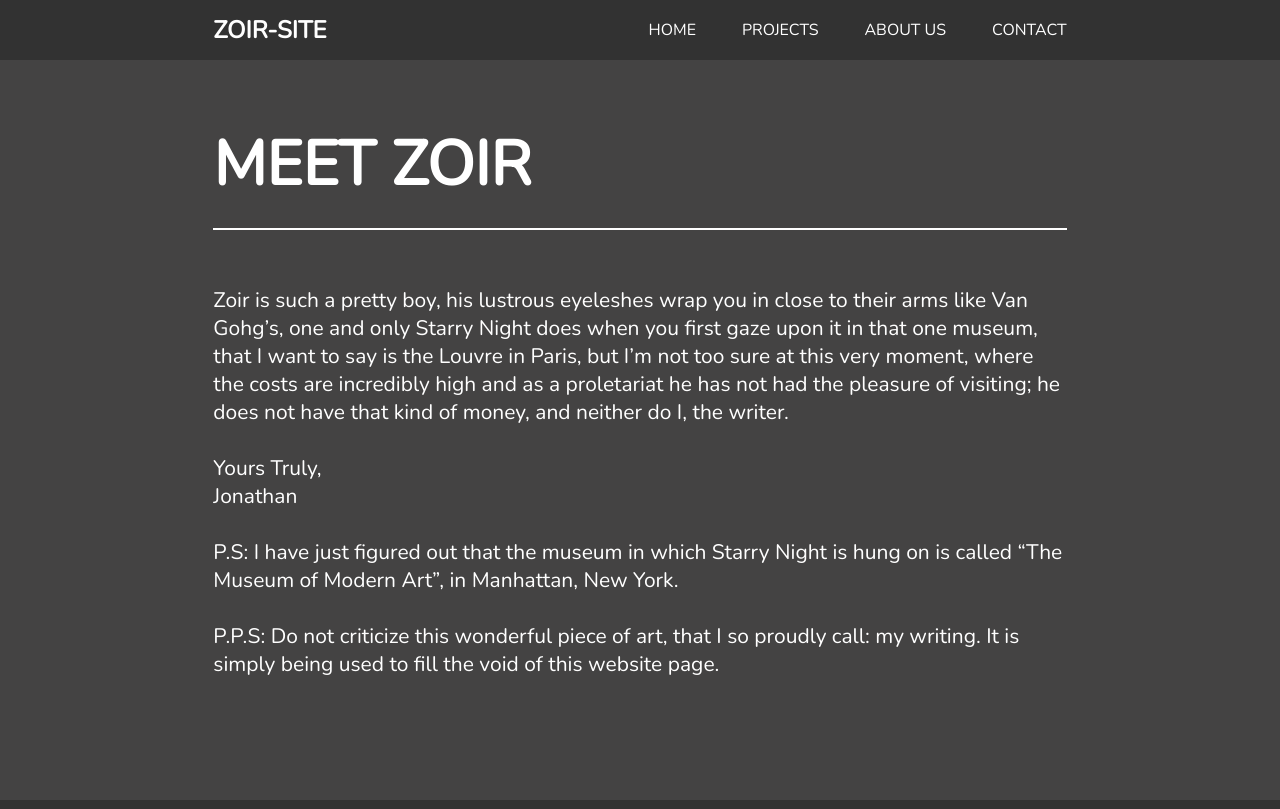
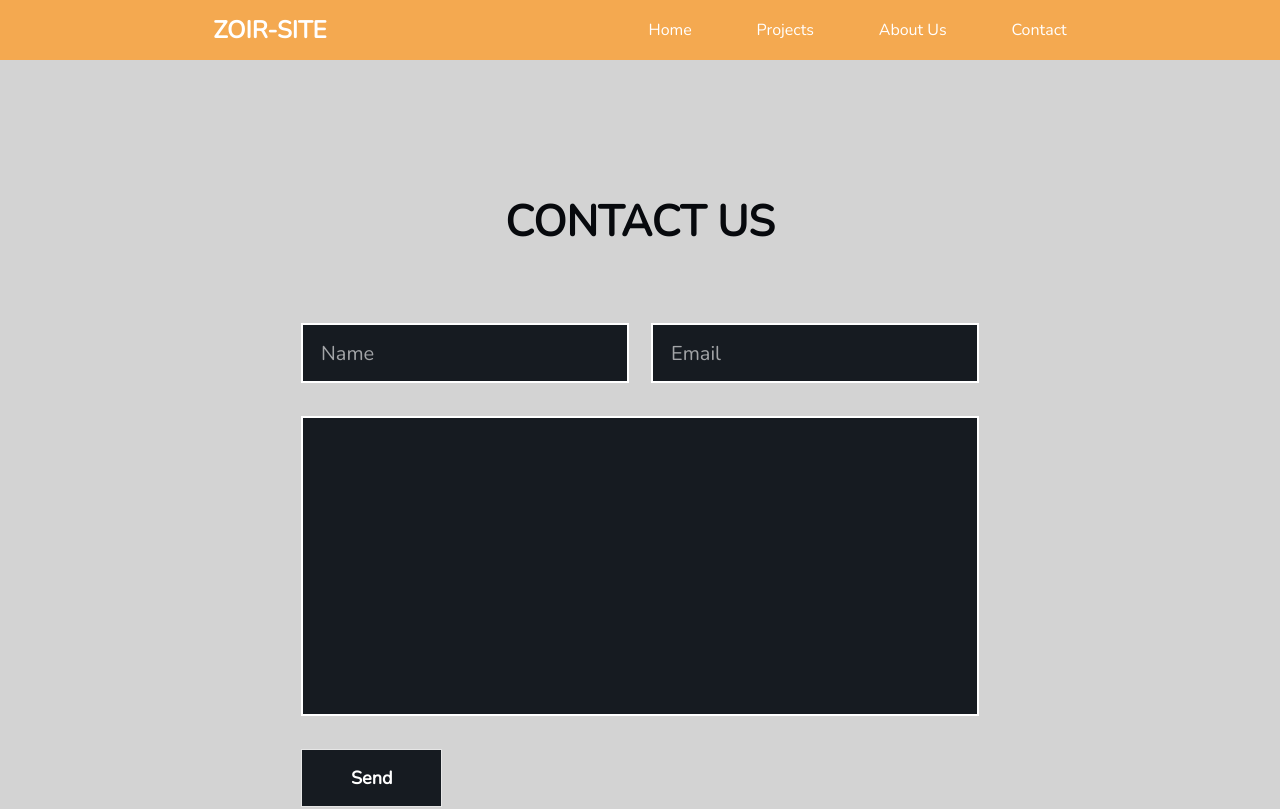
Before and after one commit to jperal720/Zoir-Site, a React (Create React App) app: page / in a window 1280 px wide. Shown: the top 809 px of the page. Built offline with nearby package versions, Linux system fonts and the light colour scheme.

Commit message:
Working on new design

```diff
--- a/src/App.js
+++ b/src/App.js
@@ -6,7 +6,8 @@ import { useState } from "react";
 import * as Scroll from "react-scroll";
 
 function App() {
-  const [page, setPage] = useState(<AboutUsPage />);
+  const [page, setPage] = useState(<HomePage />);
+
   let scroll = Scroll.animateScroll;
 
   return (
@@ -22,7 +23,7 @@ function App() {
                 scroll.scrollToTop({ duration: 400 });
               }}
             >
-              HOME
+              Home
             </h1>
             <h1
               className="header-button"
@@ -31,7 +32,7 @@ function App() {
                 scroll.scrollToTop({ duration: 400 });
               }}
             >
-              PROJECTS
+              Projects
             </h1>
             <h1
               className="header-button"
@@ -40,7 +41,7 @@ function App() {
                 scroll.scrollToTop({ duration: 400 });
               }}
             >
-              ABOUT US
+              About Us
             </h1>
             <h1
               className="header-button"
@@ -49,7 +50,7 @@ function App() {
                 scroll.scrollToTop({ duration: 400 });
               }}
             >
-              CONTACT
+              Contact
             </h1>
           </div>
         </div>
@@ -73,7 +74,7 @@ function App() {
                   scroll.scrollToTop({ duration: 400 });
                 }}
               >
-                HOME
+                Home
               </h1>
               <h1
                 id="footer-about-us-button"
@@ -83,7 +84,7 @@ function App() {
                   scroll.scrollToTop({ duration: 400 });
                 }}
               >
-                ABOUT US
+                About Us
               </h1>
               <h1
                 id="footer-newsletter-button"
@@ -93,7 +94,7 @@ function App() {
                   scroll.scrollToTop({ duration: 400 });
                 }}
               >
-                NEWSLETTER
+                Contact
               </h1>
             </div>
           </div>
--- /dev/null
+++ b/src/Components/ContactForm.js
@@ -0,0 +1,48 @@
+import React, { useState } from "react";
+import "../styles/contactform.styles.css";
+
+export default function HomePage() {
+  const [name, setName] = useState("");
+  const [email, setEmail] = useState("");
+  const [textBody, setTextBody] = useState("");
+
+  return (
+    <div id="contact-form-body">
+      <div id="contact-us-text">CONTACT US</div>
+      <form id="contact-form-inner-body">
+        <div id="name-and-email-fields">
+          <input
+            type="text"
+            id="name_input"
+            className="textfield"
+            name="nameinput"
+            placeholder="Name"
+            onChange={(text) => {
+              setName(text.target.value);
+            }}
+          />
+          <input
+            type="text"
+            id="email_input"
+            className="textfield"
+            name="emailinput"
+            placeholder="Email"
+            onChange={(text) => {
+              setEmail(text.target.value);
+            }}
+          />
+        </div>
+        <textarea
+          type="text"
+          className="textfield"
+          id="email_body"
+          name="emailbody"
+          onChange={(text) => {
+            setTextBody(text.target.value);
+          }}
+        />
+        <input type="submit" id="submit_button" value="Send" />
+      </form>
+    </div>
+  );
+}
--- a/src/pages/Home.js
+++ b/src/pages/Home.js
@@ -1,5 +1,10 @@
 import "../styles/header.styles.css";
+import ContactForm from "../Components/ContactForm";
 
 export function HomePage() {
-  return <div id="TEST-SEPARATOR"></div>;
+  return (
+    <div id="TEST-SEPARATOR">
+      <ContactForm />
+    </div>
+  );
 }
--- /dev/null
+++ b/src/styles/contactform.styles.css
@@ -0,0 +1,74 @@
+#contact-form-body {
+    width: 678px;
+    height: 614px;
+    display: flex;
+    flex-direction: column;
+    justify-content: space-between;
+}
+
+#contact-us-text {
+    font-family: "Nunito";
+    font-style: normal;
+    font-weight: bold;
+    font-size: 43px;
+    color: #07090D;
+    text-align: center;
+}
+
+#contact-form-inner-body {
+    height: 484px;
+    width: 100%;
+    display: flex;
+    flex-direction: column;
+    justify-content: space-between;
+}
+
+#name-and-email-fields {
+    justify-content: space-between;
+    display: flex;
+    width: 100%;
+}
+
+.textfield {
+    background-color: #161B21;
+    color: white;
+    height: 60px;
+    width: 328px;
+    font-family: "Nunito";
+    font-style: normal;
+    font-weight: normal;
+    font-size: 20px;
+    border: 2px solid #ffffff;
+    padding-left: 18px;
+    box-sizing: border-box;
+}
+
+#email_body {
+    width: 100%;
+    height: 300px;
+    resize: none;
+}
+
+#submit_button {
+    background-color: #161B21;
+    color: white;
+    width: 141.41px;
+    height: 58px;
+    transition: 0.2s;
+    font-family: "Nunito";
+    font-style: normal;
+    font-weight: bold;
+    font-size: 18px;
+    cursor: pointer;
+    border: 1px solid #E6E6E6;
+    box-sizing: border-box;
+}
+
+#submit_button:hover {
+    background-color: orange;
+    color: #161B21;
+}
+
+::placeholder {
+    color: rgba(255, 255, 255, 0.603);
+}
--- a/src/styles/footer.styles.css
+++ b/src/styles/footer.styles.css
@@ -3,7 +3,7 @@
     height: 300px;
     left: 0px;
     bottom: 0px;
-    background-color: #323232;
+    background-color: #161B21;
     display: flex;
     align-items: center;
     flex-direction: column;
--- a/src/styles/header.styles.css
+++ b/src/styles/header.styles.css
@@ -8,14 +8,40 @@
   left: 0;
 }
 
+#book-us-container {
+  position: fixed;
+  bottom: 20px;
+  right: 20px;
+  padding: 10px;
+  height: 50px;
+  width: 150px;
+  background-color: blue;
+  justify-content: center;
+  align-items: center;
+}
+
+#book-us-text {
+  position: relative;
+  top: 0;
+  font-family: "Nunito";
+  font-style: normal;
+  font-weight: bold;
+  font-size: 20px;
+  color: #FFFFFF;
+  text-align: center;
+}
+
 #TEST-SEPARATOR {
+  display: flex;
+  justify-content: center;
+  align-items: center;
   width: 100%;
-  height: 1700px;
+  height: 1000px;
   background-color: rgb(211, 211, 211);
 }
 
 #header-body {
-  background-color: #323232;
+  background-color: #F4A950;
   position: fixed;
   width: 100%;
   height: 59.6px;
@@ -23,6 +49,7 @@
   top: 0px;
   display: flex;
   justify-content: center;
+  z-index: 999;
 }
 
 #header-items {
```
Also changed, not shown: 1 other file (tests, documents, lock files or other folders).
